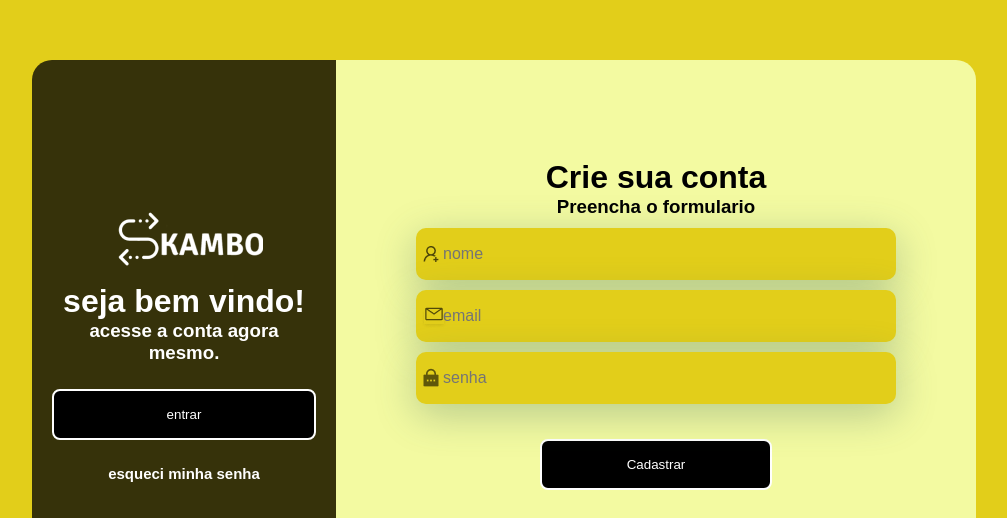
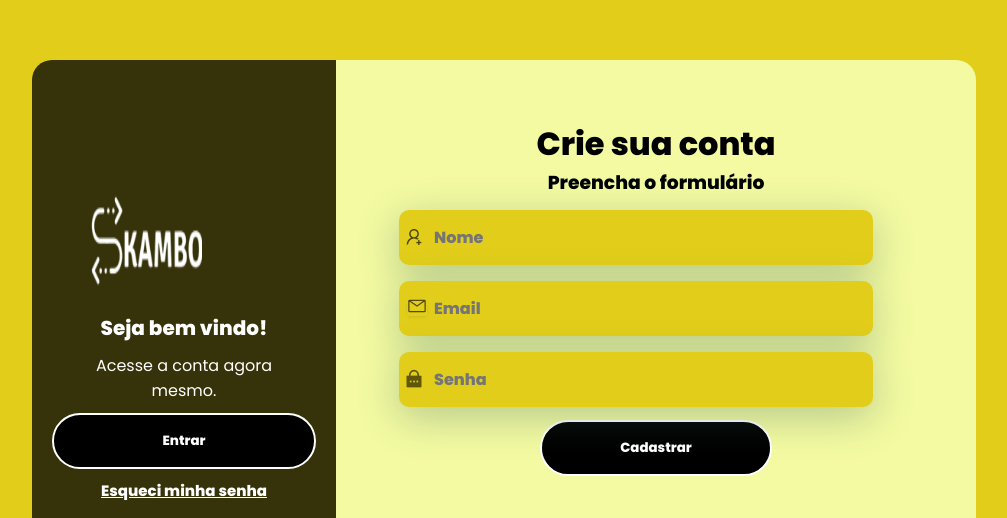
Before and after one commit to Danielassuncao99/solaries, a plain HTML site: page index.html in a window 1280 px wide. Shown: the part 303-821 px from the top of the page, without its empty margins (136-1143 px from the left). Drawn offline with Linux system fonts and the light colour scheme.

Commit message:
Atualizando css

```diff
--- a/index.html
+++ b/index.html
@@ -15,13 +15,13 @@
         <div class="left">
             <img src="assets/skambo3 1.png" alt="">
 
-            <h1>seja bem vindo!</h1>
-            <h3>acesse a conta agora mesmo.</h3>
+            <h1>Seja bem vindo!</h1>
+            <h3>Acesse a conta agora mesmo.</h3>
             <button class="btn-login">
-                entrar
+                Entrar
 
             </button>
-            <h4>esqueci minha senha</h4>
+            <h4><a href="#"> Esqueci minha senha</a></h4>
 
 
         </div>
@@ -29,11 +29,13 @@
 
             <div class="right">
                 <div>
-                    <div class="conteiner">
-                        <h1>Crie sua conta</h1>
-                        <h3>Preencha o formulario</h3>
+                 <div>
+                     <div class="conteiner">
+                            <h1>Crie sua conta</h1>
+                            <h3>Preencha o formulário</h3>
+                 </div>
 
-                    </div>
+
 
 
 
@@ -41,22 +43,24 @@
 
                         <img src="assets/ant-design_user-add-outlined (1).png" alt="">
 
-                        <input type="text" placeholder="nome" >
+                        <input type="text" placeholder="Nome">
 
 
                     </div>
                     <div class="textfield">
                         <img src="assets/carbon_email.png" alt="">
 
-                        <input type="text" placeholder="email">
+                        <input type="text" placeholder="Email" >
 
                     </div>
                     <div class="textfield">
                         <img src="assets/ri_lock-password-fill.png" alt="">
 
-                        <input type="password" placeholder="senha">
+                        <input type="password" placeholder="Senha">
 
-                    </div>
+
+
+                </div>
                     <button class="btn-cadastrar">
                         Cadastrar
 
--- a/style.css
+++ b/style.css
@@ -1,103 +1,139 @@
+
+
+@import url('https://fonts.googleapis.com/css2?family=Poppins:wght@400;500;800&display=swap');
 
 *{
-    margin: 0px;
-    padding: 0px;
-    box-sizing: border-box;
-    font-family: Arial, Helvetica, sans-serif;
+    margin: 0px;  /* margem*/
+    padding: 0px; /*preenchimento*/
+    box-sizing: border-box; /*dimensionamento de caixa*/
+    font-family: 'Poppins', sans-serif; /*familia ou tipo da fonte*/
 }
 main{
-    width: 100vw;
-    height: 100vw;
-    background: #e2ce1a;
-    display: flex;
-    justify-content: center;
-    align-items: center;
+    width: 100vw; /*largura */
+    height: 100vw; /*altura*/
+    background: #e2ce1a; /*fundo*/
+    display: flex; /*mostrar*/
+    justify-content: center; /*justiicar conteudo*/
+    align-items: center; /* itens alinhado*/
 }
 .left{
 
-    width: 304px;
-    height: 555px;
-    background: #36320A;
-    color: white;
-    text-align: center;
-    display: flex;
-    justify-content: center;
-    align-items: center;
-    flex-direction: column;
-    border-radius: 20px 0 0 20px;
-    padding: 20px;
+
+    width: 304px; /*largura*/
+    height: 555px; /*altura*/
+    background: #36320A; /*cor de fundo*/
+    color: white; /*cor*/
+    text-align: center; /*alinhamento de texto*/
+    display: flex; /*mostrar*/
+    justify-content: center; /*justiicar conteudo*/
+    flex-direction: column; /*direção flexível*/
+    border-radius: 20px 0 0 20px; /*raio da borda*/
+    padding: 20px; /*preenchimento*/
+
+}
+.left>img{
+
+    width: 150px; /*altura*/
+    height: 150px; /*largura*/
+
+
+    text-align: center; /*alinhamento de texto*/
+    display: flex; /* mostrar*/
+    justify-content: space-between; /*justificar conteudo / espaço entre*/
+    flex-direction: column; /**/
+
+    padding-left: 30px; /**/
 
 }
 
 
 .left>button{
-    align-items: center;
     border: 2px solid white;
-    border-radius: 25px;
+    border-radius: 30px;
     width: 100%;
-    padding: 16px 0px;
-    margin: 25px;
-    font-size: bolder;
-    border-radius: 8px;
+    padding: 16px;
     background-color: black;
     color: white;
+
+    font-weight: bold;
 
 
 
 }
 .btn-cadastrar{
-    align-items: center;
-    border: 2px solid white;
+    border: 2px solid white; /**/
+    width: 232px; /**/
+    padding: 16px; /**/
     border-radius: 30px;
-    width: 232px;
-    padding: 16px;
-    margin: 25px;
-    font-size: bolder;
-    border-radius: 8px;
     background-color: black;
-    color: white;
+    color: white; /**/
+    font-size: bolder; /* tamanho da fonte*/
+    font-weight: bold; /*espessura da fonte*/
+
+}
+.left>h1{
+    font-size: 20px;
+}
+.left>h3{
+    font-size: medium;
+    font-weight: 10;
+    padding: 10px;
+}
+
+
+.left>h4, a{
+    font-size: 15px; /**/
+   padding: 10px; /**/
+    color: white; /**/
+
+}
+
+.right{
+
+    width: 640px; /**/
+    height: 555px; /**/
+    background: #f3faa1; /**/
+    color: #000000; /**/
+    text-align: center; /**/
+    justify-content: center; /**/
+    align-items: center; /**/
+    flex-direction: column; /**/
+    border-radius: 0 20px 20px 0; /**/
+    padding: 60px; /**/
 
 
 }
 
 
-.left>h4{
-    font-size: 15px;
-}
 
-.right{
 
-    width: 640px;
-    height: 555px;
-    background: #f3faa1;
-    color: #000000;
-    text-align: center;
-    display: flex;
-    justify-content: center;
-    align-items: center;
-    flex-direction: column;
-    border-radius: 0 20px 20px 0;
-    padding: 20px;
 
-}
 
  .textfield{
     width: 480px;
-    display: flex;
-    flex-direction: column;
-    justify-content: center;
-    align-items: flex-start;
-    margin: 10px 0px;
-    position: relative;
+    display: flex; /**/
+    flex-direction: column; /**/
+    justify-content: center; /**/
+    align-items: right; /**/
+    margin: 10px 0px; /**/
+    position: relative; /**/
+    padding: 3px;
+
+
 
 
 
 }
 
 .textfield > img{
-    position: absolute;
-    margin: 5px;
+    position: absolute; /*posição*/
+    margin: 5px; /**/
 }
+.textfield>::placeholder{
+    padding-left: 20px; /**/
+
+}
+
 
 .textfield > input{
     width: 100%;
@@ -109,9 +145,15 @@ main{
     font-size: 12pt;
     box-shadow: 0px 10px 40px rgba(59, 102, 93, 0.329);
     outline: none;
-        border: 2px solid transparent;
+
+
+
 }
 
 input::placeholder{
-        padding-left: 10px;
+        padding-right: 10px; /**/
+        align-items: center;
+        font-weight: bold;
+
+
     }
```
Lines whose indentation alone changed are shown as unchanged.
